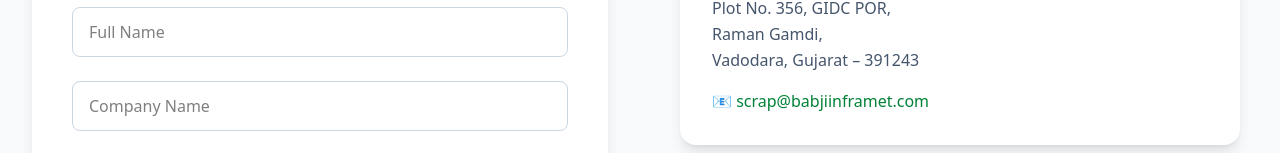
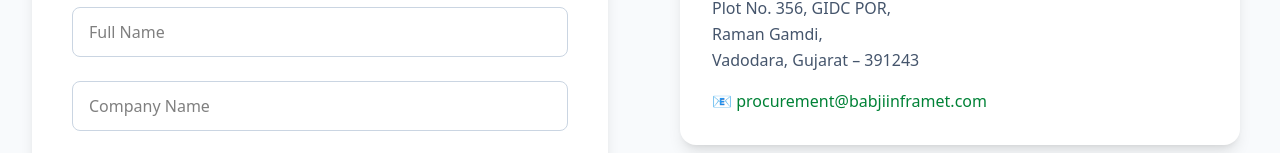
Before and after one commit to itzzfalcon52/Babji-Inframet, a React (Vite) app: page /contact in a window 1280 px wide. Shown: the part 529-682 px from the top of the page. Built offline with nearby package versions, Linux system fonts and the light colour scheme.

Commit message:
email changed

```diff
--- a/src/pages/ContactPage.jsx
+++ b/src/pages/ContactPage.jsx
@@ -123,10 +123,10 @@
                 <p className="mt-4">
                   📧{" "}
                   <a
-                    href="mailto:scrap@babjiinframet.com"
+                    href="mailto:procurement@babjiinframet.com"
                     className="text-green-700 font-medium"
                   >
-                    scrap@babjiinframet.com
+                    procurement@babjiinframet.com
                   </a>
                 </p>
               </div>
```
